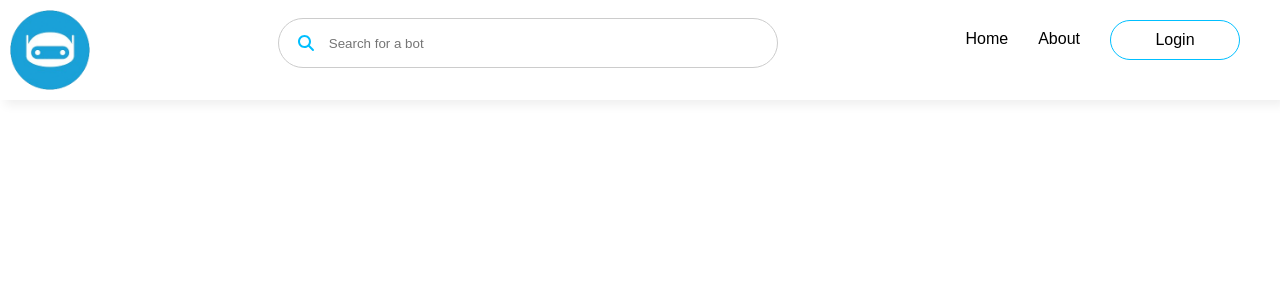
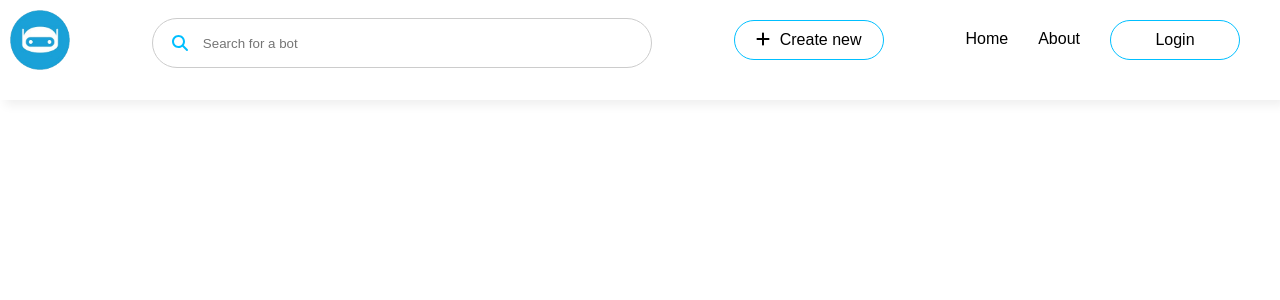
Before and after one commit to Sriram-749/AI-Chatbot, a React (Create React App) app in the folder client/: page / in a window 1280 px wide. Shown: the top 300 px of the page. Built offline with nearby package versions, Linux system fonts and the light colour scheme.

Commit message:
Navbar updated

```diff
--- a/client/src/Authentication/css/login.css
+++ b/client/src/Authentication/css/login.css
@@ -59,7 +59,6 @@ p {
 }
 
 a {
-  margin-top: 100px;
   color: #00bfff;
   text-decoration: none;
   font-size: 0.9rem;
--- a/client/src/Authentication/css/signup.css
+++ b/client/src/Authentication/css/signup.css
@@ -60,7 +60,6 @@ p {
 }
 
 a {
-  margin-top: 100px;
   color: #00bfff;
   text-decoration: none;
   font-size: 0.9rem;
--- a/client/src/Dashboard/Navbar.jsx
+++ b/client/src/Dashboard/Navbar.jsx
@@ -8,6 +8,7 @@ import {
   faAngleDown,
   faRightFromBracket,
   faMagnifyingGlass,
+  faPlus,
 } from "@fortawesome/free-solid-svg-icons";
 
 import "./css/navbar.css";
@@ -47,6 +48,15 @@ const Navbar = () => {
           placeholder="Search for a bot"
         />
       </div>
+      <button
+        id="button"
+        type="button"
+        style={{ width: "150px", height: "40px", marginTop: "10px" }}
+        onClick={() => (window.location.href = "/createBot")}
+      >
+        <FontAwesomeIcon icon={faPlus} style={{ marginRight: "10px" }} />
+        Create new
+      </button>
       <div>
         <ul>
           <li>Home</li>
--- a/client/src/Dashboard/css/navbar.css
+++ b/client/src/Dashboard/css/navbar.css
@@ -14,8 +14,8 @@
 }
 
 .navbar img {
-  height: 80px;
-  width: 80px;
+  height: 60px;
+  width: 60px;
 }
 
 .navbar ul li {
```
